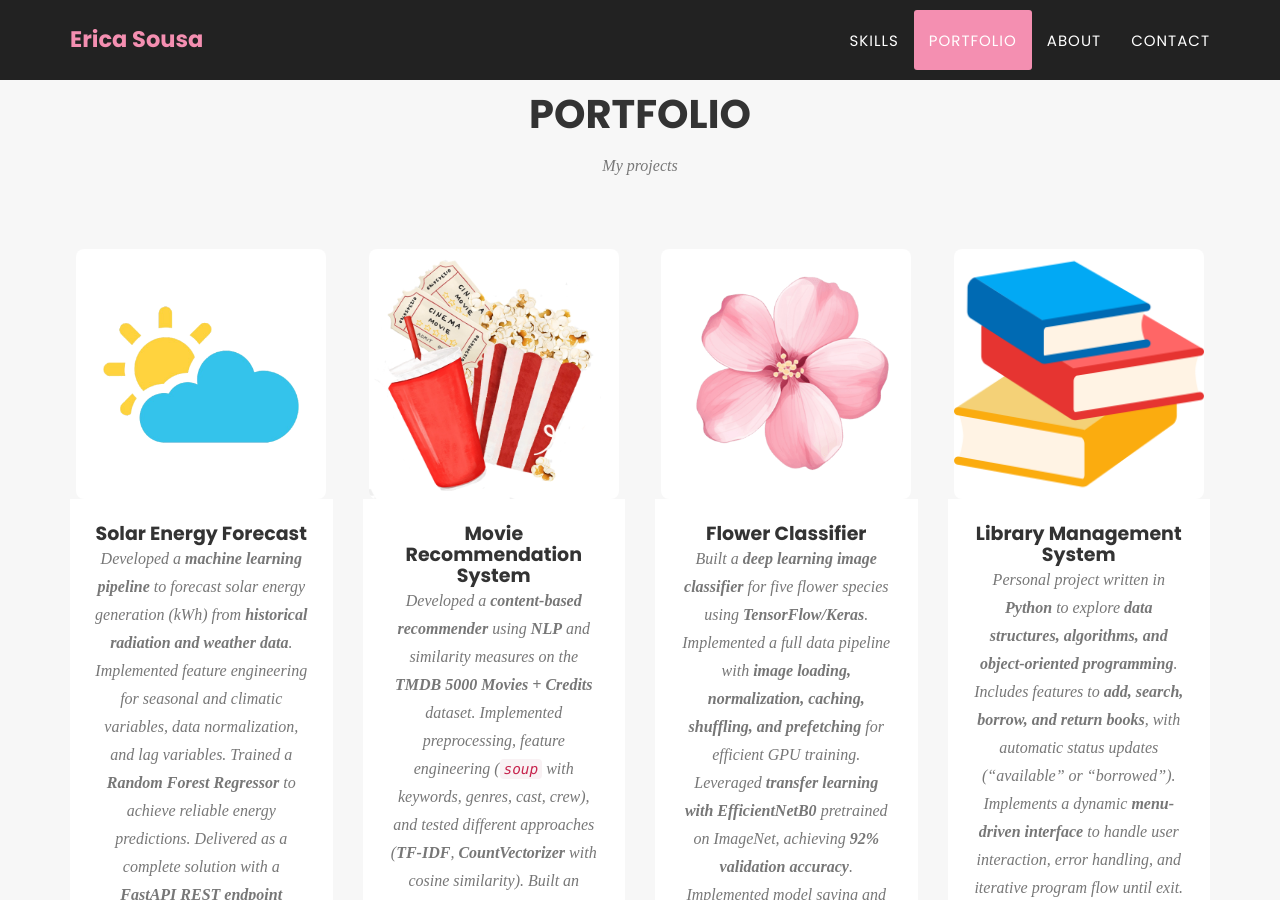
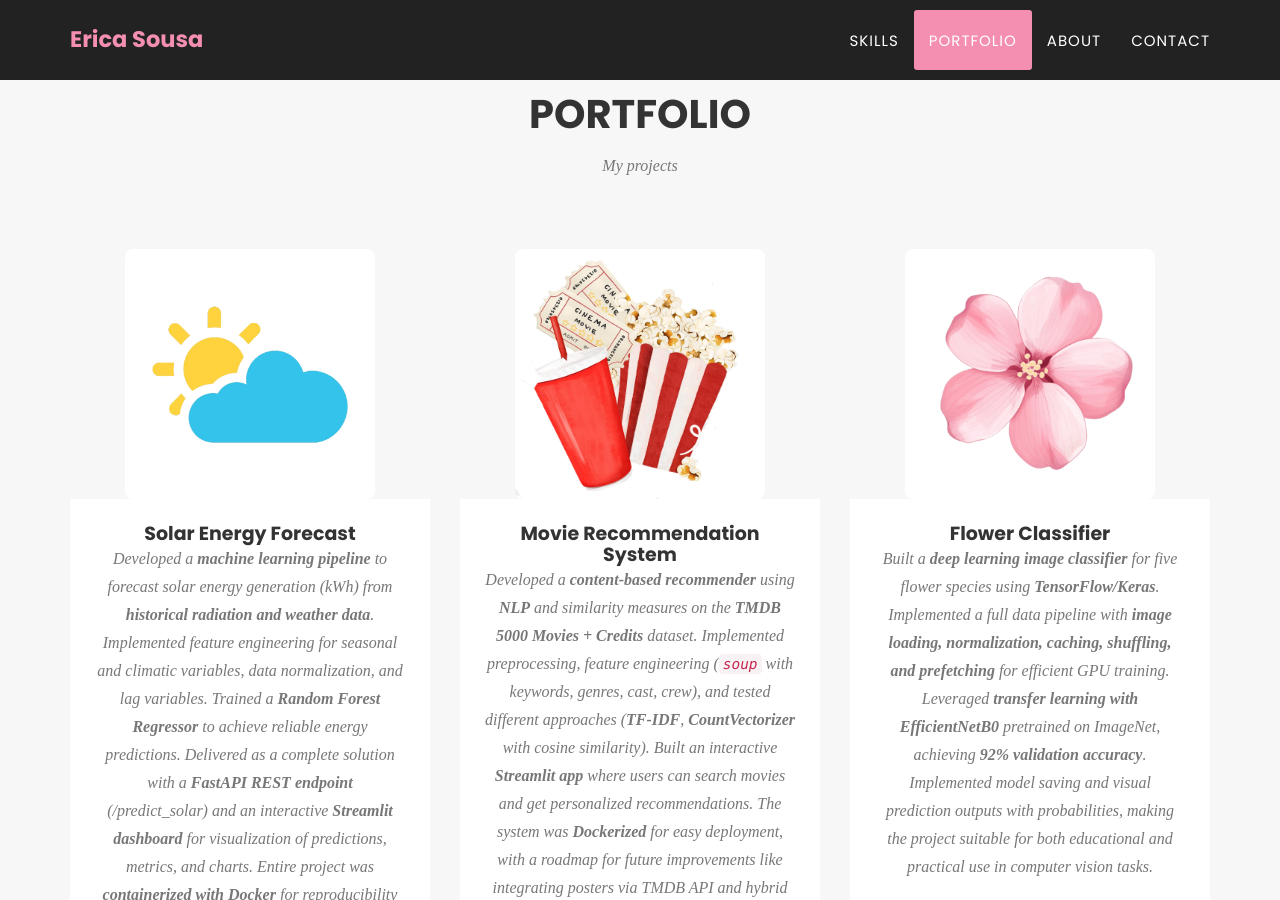
Before and after one commit to ericasousaa/EricaSousa, a Jekyll site: the page built from index.html, in a window 1280 px wide and 900 px high, scrolled down 2107 px. Built offline with Jekyll 4.4.1, drawn with Linux system fonts in a browser that asks for light colours; some web fonts are replaced.

Commit message:
Update portfolio_grid.html

```diff
--- a/_includes/portfolio_grid.html
+++ b/_includes/portfolio_grid.html
@@ -11,7 +11,7 @@
     <div class="row">
 
       <!-- Projeto 1: Solar Energy Forecast -->
-      <div class="col-md-3 col-sm-6 portfolio-item">
+      <div class="col-md-4 col-sm-6 portfolio-item">
         <a href="https://github.com/ericasousaa/Solar-Energy-Forecast" target="_blank" class="portfolio-link">
           <img src="img/portfolio/sun.png" class="img-responsive img-centered" alt="Solar Forecast">
         </a>
@@ -30,7 +30,7 @@
       </div>
 
       <!-- Projeto 2 : Movie Recommendation System -->
-      <div class="col-md-3 col-sm-6 portfolio-item">
+      <div class="col-md-4 col-sm-6 portfolio-item">
         <a href="https://github.com/ericasousaa/Movie-Recommendation" target="_blank" class="portfolio-link">
           <img src="img/portfolio/cinema.png" class="img-responsive img-centered" alt="Movie Recommendation System">
         </a>
@@ -49,7 +49,7 @@
       </div>
 
       <!-- Projeto 3 : Flower Classifier -->
-      <div class="col-md-3 col-sm-6 portfolio-item">
+      <div class="col-md-4 col-sm-6 portfolio-item">
         <a href="https://github.com/ericasousaa/Flower-Classifier" target="_blank" class="portfolio-link">
           <img src="img/portfolio/flor.png" class="img-responsive img-centered" alt="Flower Classifier">
         </a>
@@ -68,7 +68,7 @@
       </div>
 
       <!-- Projeto 4 : Library Management -->
-      <div class="col-md-3 col-sm-6 portfolio-item">
+      <div class="col-md-4 col-sm-6 portfolio-item">
         <a href="https://github.com/ericasousaa/Projeto-Gerenciamento_de_biblioteca" target="_blank" class="portfolio-link">
           <img src="img/portfolio/livros.png" class="img-responsive img-centered" alt="Library System">
         </a>
```
